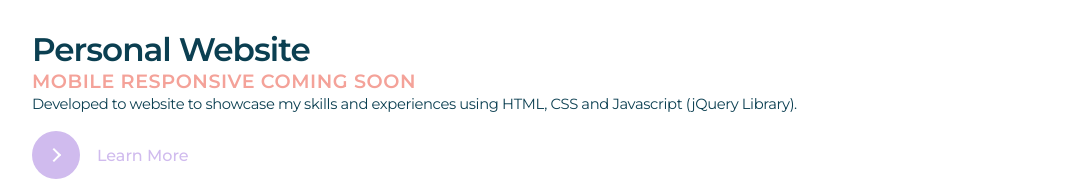
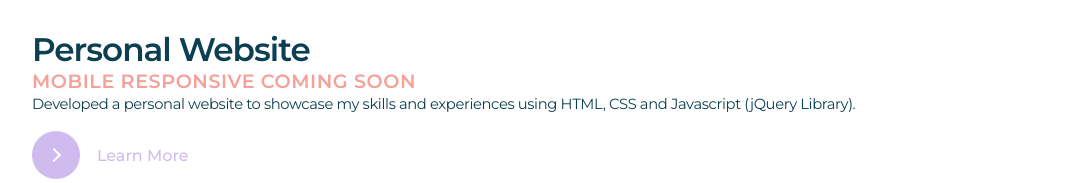
Before and after one commit to clarissachng/clarissachng.github.io, a plain HTML site: page index.html in a window 1280 px wide. Shown: the part 2024-2207 px from the top of the page, without its empty margins (96-1183 px from the left). Drawn offline with nearby package versions, Linux system fonts and the light colour scheme.

```diff
--- a/index.html
+++ b/index.html
@@ -147,7 +147,7 @@
                 <div class="project-desc">
                     <h3>Personal Website</h3>
                     <h5 style="color:#F4A299">Mobile Responsive Coming Soon</h5>
-                    <p>Developed to website to showcase my skills and experiences using HTML, CSS and Javascript (jQuery Library).</p>
+                    <p>Developed a personal website to showcase my skills and experiences using HTML, CSS and Javascript (jQuery Library).</p>
                     <div id="container">
                         <button class="learn-more">
                         <span class="circle" aria-hidden="true">
```
